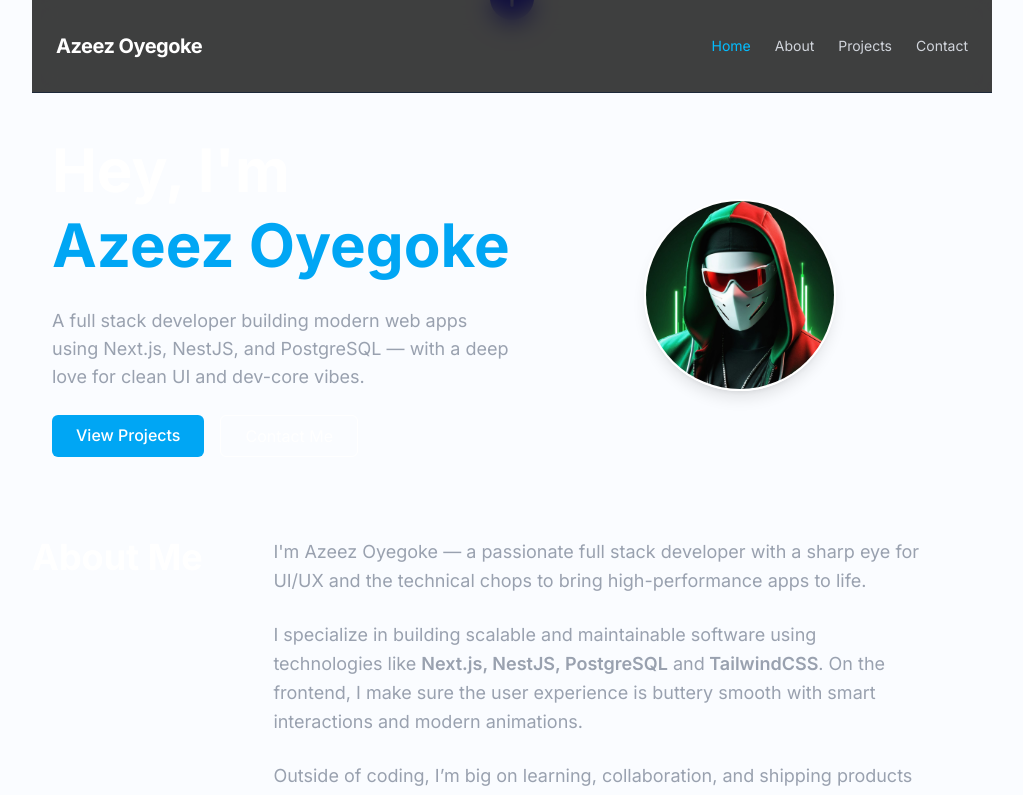
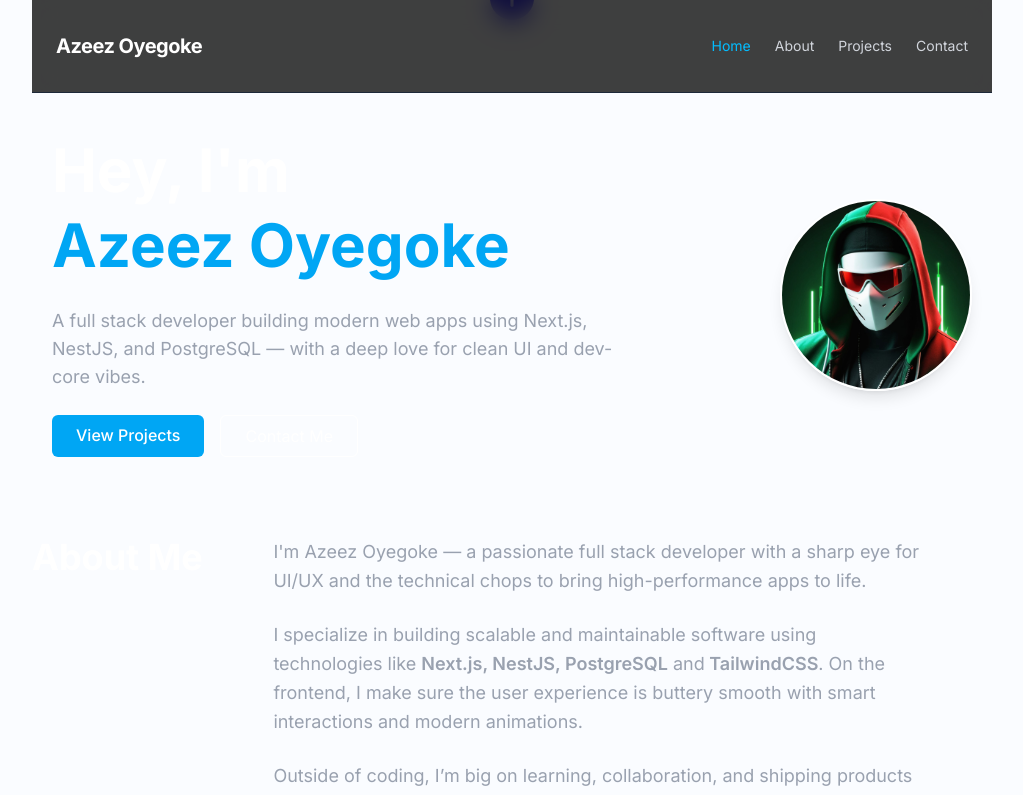
Before and after one commit to harteyhitman/fulstack-portfolio, a Next.js app: page / in a window 1280 px wide. Shown: the top 795 px of the page, without its empty margins (128-1151 px from the left). Built offline with nearby package versions, Linux system fonts and the light colour scheme.

Commit message:
about fix

```diff
--- a/src/components/AboutSection.tsx
+++ b/src/components/AboutSection.tsx
@@ -3,7 +3,7 @@ import { motion } from 'framer-motion'
 
 export default function About() {
   return (
-    <div className="py-10 flex align-cnter justify-center md:justify-between  flex-col md:flex-row  md:gap-2 md:py-10">
+    <div className="py-10 flex align-center justify-center md:justify-between  flex-col md:flex-row  md:gap-2 md:py-10">
         <motion.h2
         className="text-3xl md:text-4xl font-bold text-center mb-8"
         initial={{ opacity: 0, y: -20 }}
--- a/src/components/Hero.tsx
+++ b/src/components/Hero.tsx
@@ -64,7 +64,7 @@ export default function Hero() {
         animate="visible"
         transition={{ delay: 0.9, duration: 0.8 }}
       >
-        <div className="w-70 h-70 md:w-48 md:h-48 rounded-full overflow-hidden shadow-lg border-2 md:justify-left border-white md:mr-34">
+        <div className="w-70 h-70 md:w-48 md:h-48 rounded-full overflow-hidden shadow-lg border-2 md:justify-between border-white">
           <Image
             src={avatar}
             alt="Azeez Oyegoke Avatar"
```
